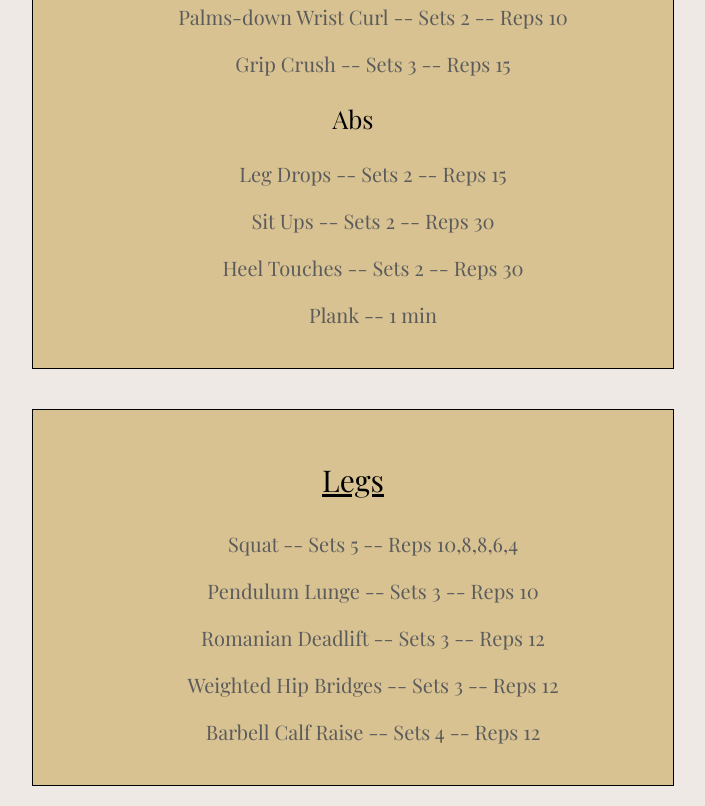
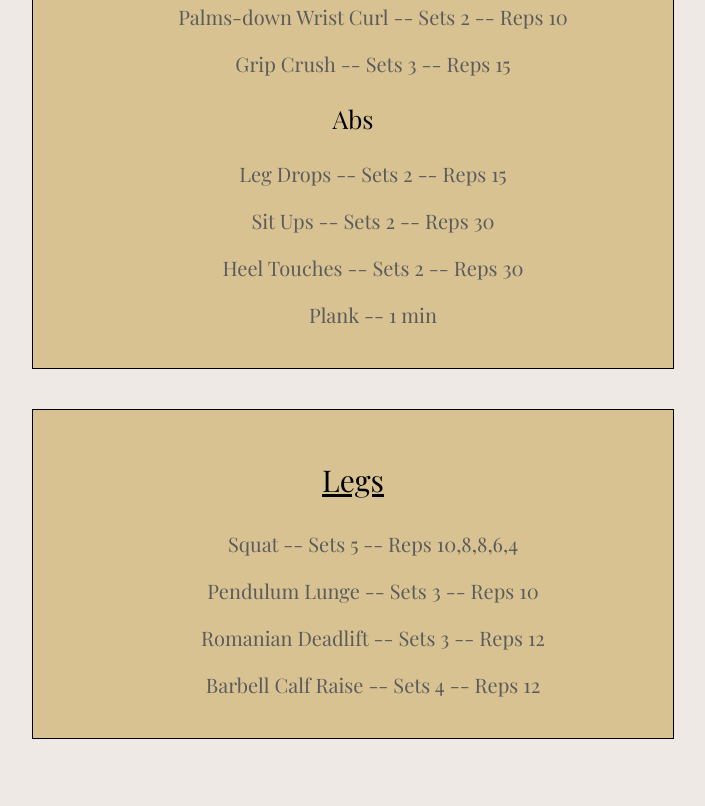
Before and after one commit to TimoHaapalainen/THFitnessPrograms, a plain HTML site: page index.html in a window 1280 px wide. Shown: the part 2356-3162 px from the top of the page, without its empty margins (287-992 px from the left). After the commit the page ends 3115 px from the top, so only its background shows below. Drawn offline with nearby package versions, Linux system fonts and the light colour scheme; a web font is replaced by a local one.

Commit message:
Update index.html

```diff
--- a/index.html
+++ b/index.html
@@ -188,7 +188,6 @@
                 <li><a href="https://www.muscleandstrength.com/exercises/squat.html" target="_blank">Squat</a> -- Sets 5 -- Reps 10,8,8,6,4</li>
                 <li><a href="https://www.youtube.com/watch?v=8kp_5_jhNOc" target="_blank">Pendulum Lunge</a> -- Sets 3 -- Reps 10</li>
                 <li><a href="https://www.youtube.com/shorts/5rIqP63yWFg" target="_blank">Romanian Deadlift</a> -- Sets 3 -- Reps 12</li>
-                <li><a href="https://www.youtube.com/shorts/W86oVlnLqY4" target="_blank">Weighted Hip Bridges</a> -- Sets 3 -- Reps 12</li>
                 <li><a href="https://www.muscleandstrength.com/exercises/standing-calf-raise.html" target="_blank">Barbell Calf Raise</a> -- Sets 4 -- Reps 12</li>
             </ul>
         </div>
```
